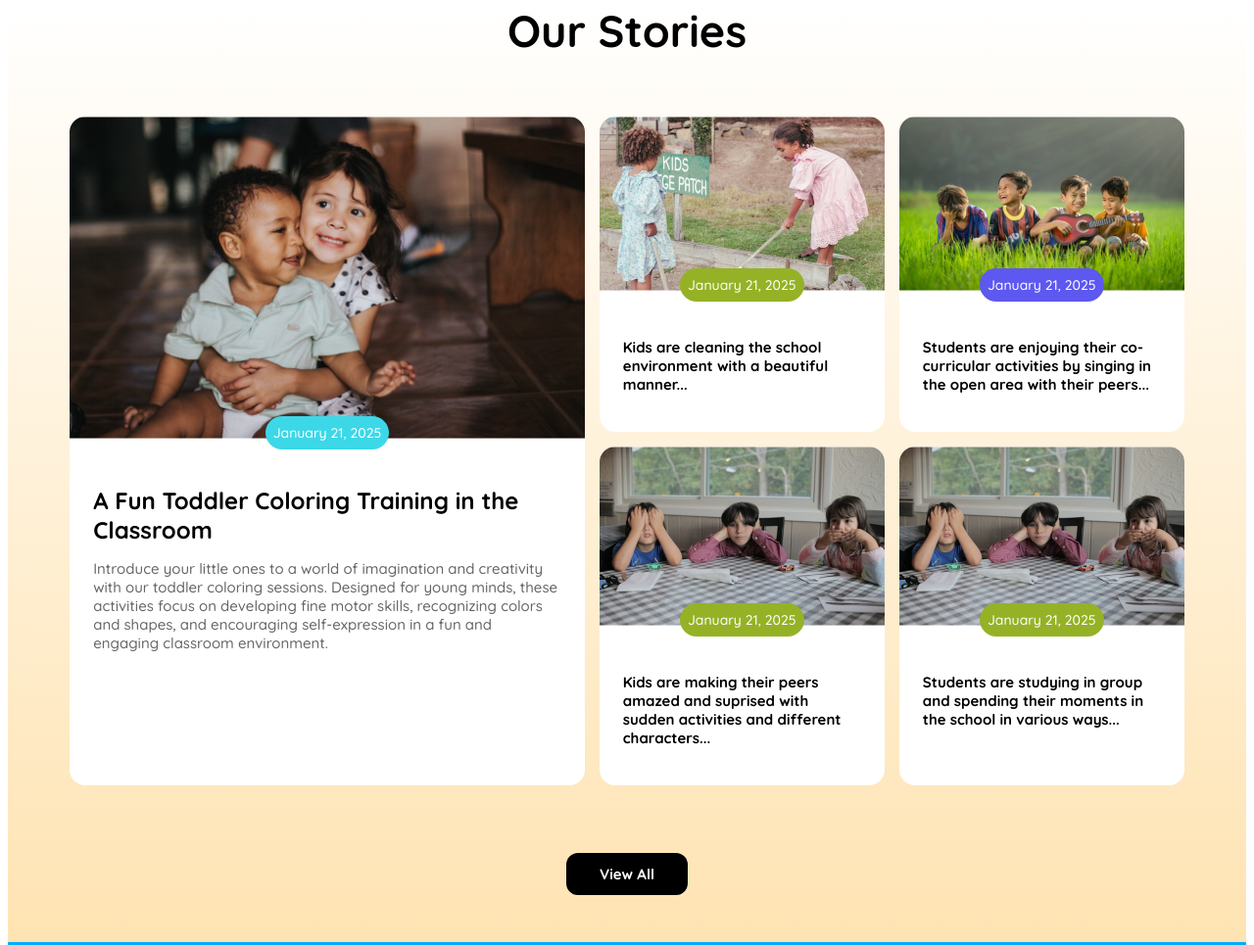
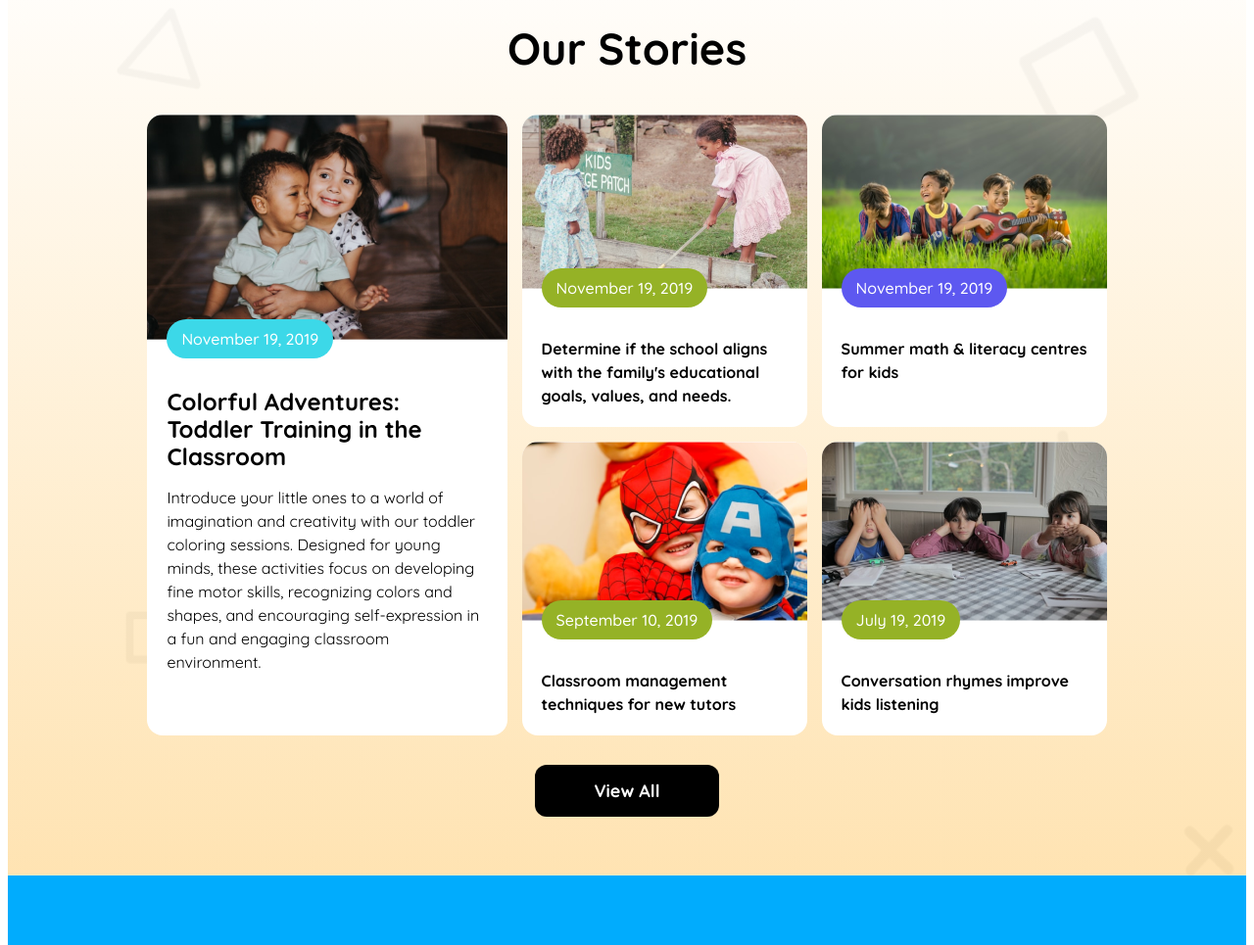
Before and after one commit to Shaikats/Kids-School, a plain HTML site: page index.html in a window 1280 px wide. Shown: the part 1604-2569 px from the top of the page at 98% size. Drawn offline with Linux system fonts and the light colour scheme.

Commit message:
stories section

```diff
--- a/index.html
+++ b/index.html
@@ -96,31 +96,29 @@
 
 
   <!-- Second Section -->
-   <!-- <section class="section-2">
+   <section class="section-2">
     <div>
         <h2>Our Stories</h2>
     </div>
     <div class="stories-card-container">
-
-        <!-- First Column: Large Card --
+         <!-- First Column: Large Card  -->
         <div class="large-card">
             <img src="assets/story-1.png" alt="Large Card Image">
             <div class="story-text">
             <button class="large-card-btn">November 19, 2019</button>
-            <h3>A fun toddler coloring training on
-                classroom</h3>
+            <h3>Colorful Adventures: Toddler Training in the Classroom</h3>
             <p>Introduce your little ones to a world of imagination and creativity with our toddler coloring sessions. Designed for young minds, these activities focus on developing fine motor skills, recognizing colors and shapes, and encouraging self-expression in a fun and engaging classroom environment.</p>
         </div>
     </div>
 
-        <!-- Second Column: Two Small Cards --
+        <!-- Second Column: Two Small Cards -->
 
          <div class="small-card-container">
         <div class="small-card">
             <img src="assets/story-2.png" alt="Small Card 1 Image">
             <div class="story-text">
             <button class="small-card-btn">November 19, 2019</button>
-            <h4>Find out if a school fits the family's needs</h4>
+            <h4>Determine if the school aligns with the family's educational goals, values, and needs.</h4>
         </div>
     </div>
 
@@ -133,7 +131,7 @@
         </div>
     </div>
 
-        <!-- Third Column: Two Small Cards --
+        <!-- Third Column: Two Small Cards -->
         <div class="small-card">
             <img src="assets/story-4.png" alt="Small Card 3 Image">
             <div class="story-text">
@@ -150,6 +148,8 @@
                 improve kids listening</h4>
         </div>
 
+
+
     </div>
     </div>
     </div>
@@ -157,85 +157,8 @@
        <button class="primary-btn">View All</button>
     </div>
 </div>
-   </section> -->
+   </section>
 
-     <!-- Our stories -->
-     <section class="our-stories-main-sec">
-        <div class="our-stories-sec">
-            <h1>Our Stories</h1>
-
-            <div class="our-stories-cards-container">
-
-                <div class="story-1">
-                    <img src="assets/story-1.png" alt="">
-                    <div class="story-intro">
-                        <div class="story-intro-date story-1-badge"><time datetime="01-21-2025">January 21, 2025</time></div>
-                        <h3>A Fun Toddler Coloring Training in the Classroom</h3>
-                        <p>
-                            Introduce your little ones to a world of imagination and creativity with our toddler coloring sessions. Designed for young minds, these activities focus on developing fine motor skills, recognizing colors and shapes, and encouraging self-expression in a fun and engaging classroom environment.
-                        </p>
-                    </div>
-                </div>
-
-                <div class="multi-stories-cards-container">
-                    <div class="multi-story-card">
-                        <img src="assets/story-2.png" alt="">
-                        <div class="story-intro">
-                            <div class="story-intro-date story-2-badge"><time datetime="01-21-2025">January 21, 2025</time></div>
-                            <h3>Kids are cleaning the school environment with a beautiful manner...</h3>
-                        </div>
-
-                    </div>
-                    <div class="multi-story-card">
-                        <img src="assets/story-3.png" alt="">
-                        <div class="story-intro">
-                            <div class="story-intro-date story-3-badge"><time datetime="01-21-2025">January 21, 2025</time></div>
-                            <h3>Students are enjoying their co-curricular activities by singing in the open area with their peers...</h3>
-                        </div>
-
-                    </div>
-                    <div id="story-4" class="multi-story-card">
-                        <img src="assets/story-4.png" alt="">
-                        <div class="story-intro">
-                            <div class="story-intro-date story-3-badge"><time datetime="01-21-2025">January 21, 2025</time></div>
-                            <h3>Teacher is dancing with kids together to make them enjoy and enjoy the class...</h3>
-                        </div>
-
-                    </div>
-                    <div id="story-5" class="multi-story-card">
-                        <img src="assets/story-5.png" alt="">
-                        <div class="story-intro">
-                            <div class="story-intro-date story-3-badge"><time datetime="01-21-2025">January 21, 2025</time></div>
-                            <h3>Football match for kids in the school is also available and our students play twice a week...</h3>
-                        </div>
-
-                    </div>
-                    <div class="multi-story-card">
-                        <img src="assets/story-5.png" alt="">
-                        <div class="story-intro">
-                            <div class="story-intro-date story-4-badge"><time datetime="01-21-2025">January 21, 2025</time></div>
-                            <h3>Kids are making their peers amazed and suprised with sudden activities and different characters...</h3>
-                        </div>
-
-                    </div>
-                    <div class="multi-story-card">
-                        <img src="assets/story-5.png" alt="">
-                        <div class="story-intro">
-                            <div class="story-intro-date story-5-badge"><time datetime="01-21-2025">January 21, 2025</time></div>
-                            <h3>Students are studying in group and spending their moments in the school in various ways...</h3>
-                        </div>
-
-                    </div>
-                </div>
-            </div>
-
-            <div class="btn-view-div">
-                <a class="btn-view-all" href="">View All</a>
-            </div>
-         </div>
-
-
-     </section>
 
 
    <!-- Footer -->
--- a/style.css
+++ b/style.css
@@ -245,6 +245,7 @@ section.Banner {
     margin-bottom: 10px;
 }
 
+
 .card-content p {
     font-size: 16px;
     color: #555;
@@ -294,140 +295,85 @@ section.Banner {
 
 
 
- /* Our Stories */
- .our-stories-main-sec{
-    background: linear-gradient(0.00deg,
-    rgba(254, 163, 1, 0.3),
-   rgba(255, 255, 255, 0.3) 100%);
+/* Section 2 Styles */
+.section-2 {
+    background: linear-gradient(0.00deg,rgba(254, 163, 1, 0.3),rgba(255, 255, 255, 0.3) 100%),url("assets/bg.png");
+    position: relative;
+    background-image: ;
+    padding: 60px 20px;
+    text-align: center;
+    background-size: cover; /* Ensures the image covers the entire area */
+    background-position: center; /* Centers the image */
+    background-repeat: no-repeat;
 }
-.our-stories-sec{
+
+
+
+.section-2 h2 {
+    font-size: 45px;
+    font-weight: 700;
+    margin-bottom: 40px;
+}
+
+
+.stories-card-container {
+    display: flex;
+    gap: 15px;
+    justify-content: space-between;
+    gap: 15px;
     max-width: 80%;
     margin: 0 auto;
 }
 
-.our-stories-sec > h1{
-    text-align: center;
-    margin: 80px 0px 60px;
-    font-size: 45px;
-    font-weight: 700;
-}
-.our-stories-cards-container{
-    display: flex;
-    gap: 15px;
-    justify-content: space-between;
-}
-.story-1{
+
+.small-card {
+
+    background: white;
     border-radius: 16px;
-    background-color: white;
-}
-.story-1 img{
-    border-radius: 16px 16px 0px 0px;
-    width: 100%;
+    text-align: left;
 }
 
-.story-intro h3{
-    margin: 0px 0px 15px;
-    font-size: 15px;
-    font-weight: 700;
+.small-card img{
+    border-radius: 16px 16px 0 0;
 }
-.story-1 h3{
-    font-size: 24px;
-}
-.story-1 p{
-    color: rgb(102, 102, 102);
-    font-size: 15px;
-    font-weight: 500;
-}
-.story-intro{
-    padding: 24px;
-}
-.story-intro time{
-    font-size: 10px 15px;
-    font-weight: 500;
-    color: white;
-    background: rgb(60, 216, 232);
-    border-radius: 45px;
-    padding: 15px;
-}
-.multi-stories-cards-container{
+.small-card-container {
     display: grid;
     grid-template-columns: repeat(2, 1fr);
     gap: 15px;
 }
-.multi-story-card{
-    border-radius: 16px;
-    background-color: white;
+
+.card img {
+    width: 100%;
+    border-radius: 16px 16px 0 0;
+}
+
+/* Card Content */
+.card h3 {
+    font-size: 18px;
+    font-weight: 700;
+
 
 }
-.multi-story-card img{
-    border-radius: 16px 16px 0px 0px;
-}
-.story-intro-date{
-    position: relative;
-    top: -45px;
-    text-align: center;
-}
-.story-2-badge time, .story-4-badge time, .story-5-badge time{
-    background-color: rgb(149, 178, 38);
-}
-.story-3-badge time{
-    background-color: rgb(93, 88, 240);
-}
-.btn-view-div{
-    text-align: center;
-    padding: 80px 0px 60px;
-}
-.btn-view-all{
-    background-color: black;
-    padding: 15px 50px;
-    border-radius: 12px;
-    color: white;
+
+.story-text h3{
+    margin: 0px 0px 15px;
+    font-size: 15px;
     font-weight: 700;
-    font-size: 20px;
-}
-/* Hidden cards */
-#story-4, #story-5{
-    display: none;
+    line-height: 28px;
+
 }
 
-/* moving-text */
-.moving-text{
-    max-width: 500px;
-    margin: 0 auto;
-    padding-bottom: 20px;
+.story-text h4{
+    margin: 0px 0px 15px;
     font-size: 16px;
-    text-transform: uppercase;
-}
-/* Responsiveness */
-@media screen and (max-width:576px) {
-    .our-stories-cards-container{
-        display: block;
-    }
-    .story-1{
-        display: none;
-    }
-    .our-stories-sec{
-        max-width: 90%;
-    }
-    .multi-stories-cards-container{
-        grid-template-columns: repeat(2, 1fr);
-        gap: 15px;
-    }
-    .multi-story-card img{
-        width: 100%;
-    }
-    .story-intro{
-        padding: 8px;
-    }
-    #story-4, #story-5{
-        display: block;
-    }
-    .btn-view-all{
-        padding: 12px 34px;
-        font-size: 15px;
-    }
+    font-weight: 700;
+
 }
 
+.story-text{
+    padding: 5px 20px;
+    line-height: 24px;
+}
 
 button.card-btn {
     display: inline-block;
@@ -513,25 +459,6 @@ button.small-card-btn-blue {
 
 
 
-/* Responsive Design */
-@media screen and (max-width: 767px) {
-    .grid {
-        grid-template-columns: 1fr;
-    }
-
-    .large-card {
-       display: none;
-
-    }
-}
-
-
-/* Responsive Adjustments */
-@media (max-width: 991px) {
-    .section-1 .cards {
-        grid-template-columns: repeat(2, 1fr); /* 2 columns for tablets */
-    }
-}
 
 @media (max-width: 767px) {
     .section-1 .cards {
@@ -599,19 +526,15 @@ button.small-card-btn-blue {
         font-size: 16px; /* Adjust button size for smaller screens */
     }
 
-
-}
-
-.stories-card-container{
-    display: block;
-}
     .large-card{
         display: none;
     }
+
     .our-stories-sec{
         max-width: 90%;
     }
     .small-card-container{
+        display: grid;
         grid-template-columns: repeat(2, 1fr);
         gap: 15px;
     }
@@ -625,10 +548,6 @@ button.small-card-btn-blue {
         top: -30px;
         text-wrap: nowrap;
     }
-.story-intro-date time{
-    padding: 8px;
-    font-size: 14px;
-}
     /* #story-4, #story-5{
         display: block;
     } */
@@ -636,6 +555,10 @@ button.small-card-btn-blue {
         padding: 12px 34px;
         font-size: 15px;
     }
+
+
+}
+
 
 
 
@@ -663,7 +586,7 @@ footer {
 
 /* Footer */
 footer{
-    padding: 20px 0px;
+    padding: 100px 0px;
     background: rgb(1, 172, 253);
 }
 .footer-container{
```
Also changed, not shown: responsive.css (deleted). Lines whose indentation alone changed are shown as unchanged.
